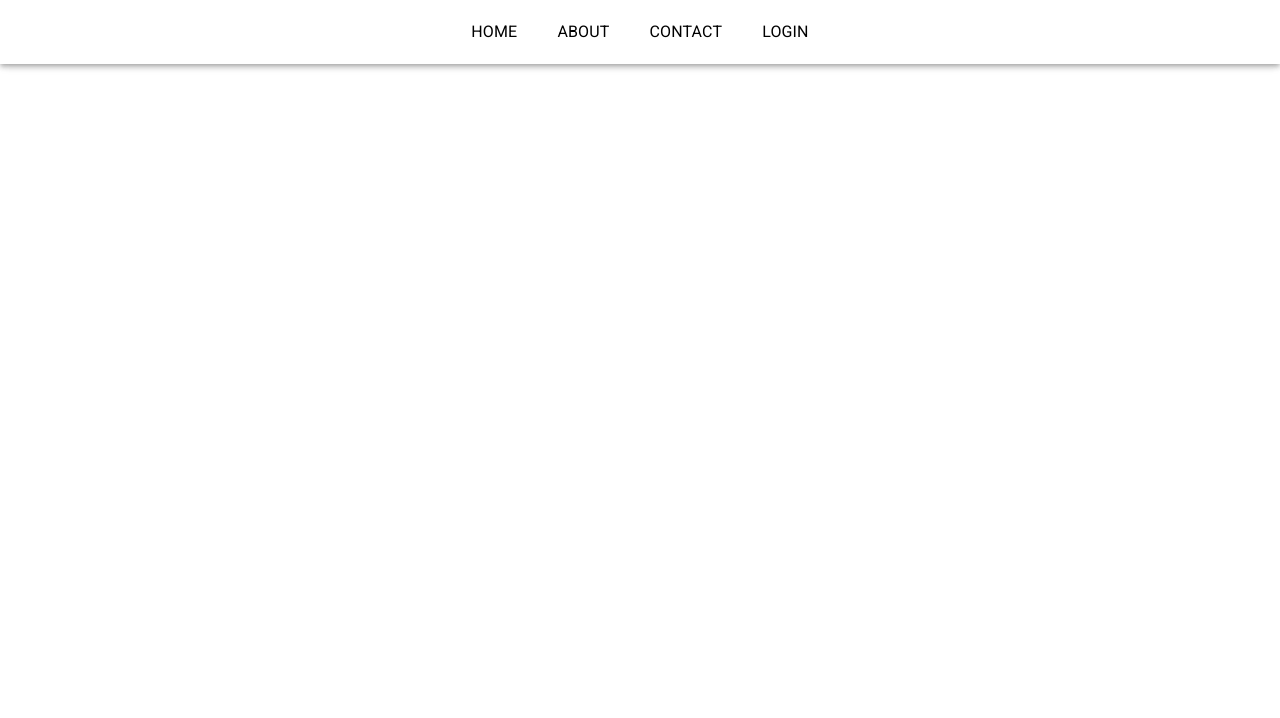
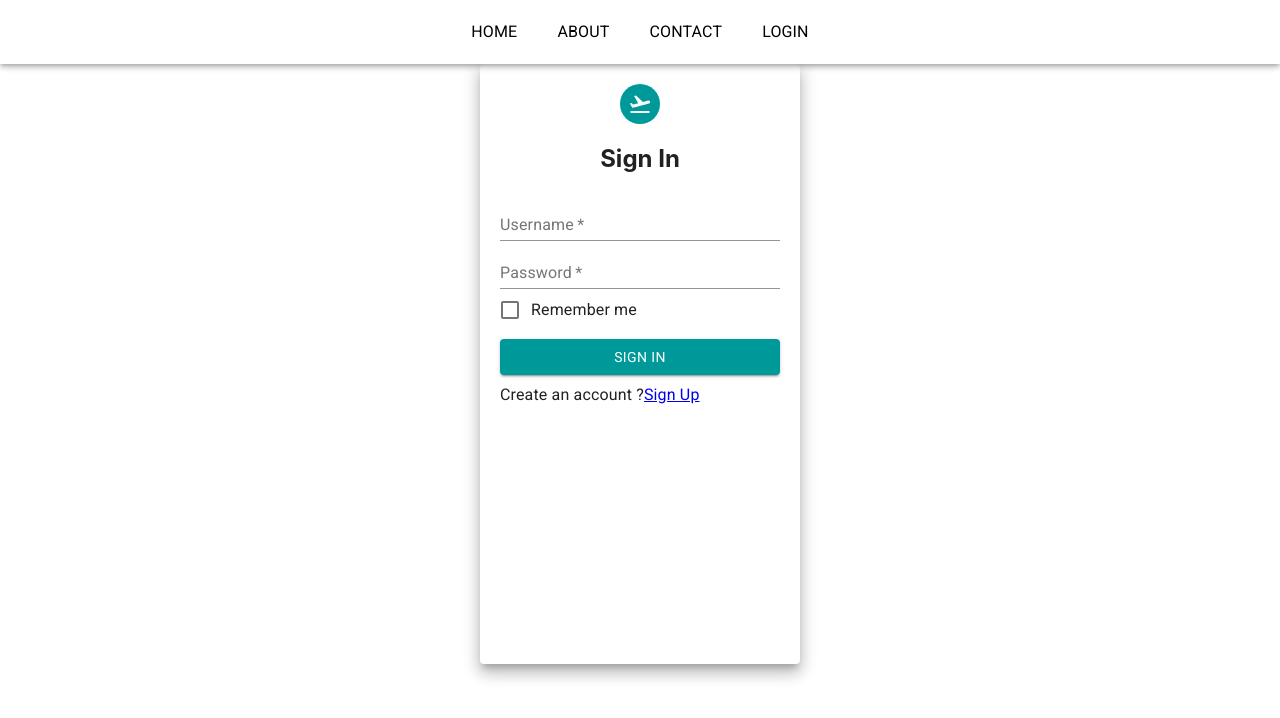
Before and after one commit to reemismail98/Where-To-, a React (Create React App) app in the folder WhereTo/client/: page /login in a window 1280 px wide. Shown: the top 718 px of the page. Built offline with nearby package versions, Linux system fonts and the light colour scheme.

Commit message:
login & registration forms

```diff
--- a/WhereTo/client/src/App.js
+++ b/WhereTo/client/src/App.js
@@ -6,7 +6,8 @@ import DetailView from './components/post/DetailView';
 import { Router } from "@reach/router";
 import CreateView from './components/post/CreateView';
 import UpdateView from './components/post/UpdateView';
-import login from './components/loginreg/login';
+import Login from './components/Login';
+import Register from './components/Register';
 
 
 
@@ -17,7 +18,8 @@ function App() {
 
       <Box style={{marginTop:64}} >
       <Router>
-      <login path="/login" />
+      <Login path="/login" />
+      <Register path="/users/new" />
         <Home path="/" />
         <DetailView path="/detail"/>
         <CreateView path="/create"/>
--- /dev/null
+++ b/WhereTo/client/src/components/Login.js
@@ -0,0 +1,71 @@
+import React, { useState } from 'react'
+import axios from 'axios'
+import { Link, navigate } from '@reach/router'
+
+
+import { Grid,Paper, Avatar, TextField, Button, Typography } from '@material-ui/core'
+import FlightTakeoffIcon from '@material-ui/icons/FlightTakeoff';
+import FormControlLabel from '@material-ui/core/FormControlLabel';
+import Checkbox from '@material-ui/core/Checkbox';
+
+
+const Login = (props) => {
+    const paperStyle={padding :20,height:'70vh',width:280, margin:"20px auto"}
+    const avatarStyle={backgroundColor:'#009999'}
+    const btnstyle={margin:'8px 0',backgroundColor:"#009999"}
+    const [email, setEmail] = useState('')
+    const [password, setPassword] = useState('')
+    const [errors, setErrors] = useState([]);
+
+    const onSubmitHandler = (e) => {
+        e.preventDefault()
+        axios.post('http://localhost:8000/api/login', {
+            email,
+            password,
+            })
+            .then((res) => console.log(res) & navigate("/login"))
+            .catch(err=>{
+                const errorResponse = err.response.data.errors; // Get the errors from err.response.data
+                const errorArr = []; // Define a temp error array to push the messages in
+                for (const key of Object.keys(errorResponse)) { // Loop through all errors and get the messages
+                    errorArr.push(errorResponse[key].message)
+                }
+                // Set Errors
+                setErrors(errorArr);
+            }) }
+
+
+
+    return (
+ <form onSubmit={onSubmitHandler}>
+     {errors.map((err, index) => <p key={index}>{err}</p>)}
+     <Paper elevation={10} style={paperStyle}>
+                <Grid align='center'>
+                     <Avatar style={avatarStyle}><FlightTakeoffIcon/></Avatar>
+                    <h2>Sign In</h2>
+                </Grid>
+                <TextField label='Username' placeholder='Enter username' onChange={(e) => setEmail(e.target.value)} fullWidth required/>
+                <TextField label='Password' placeholder='Enter password' type='password' onChange={(e) => setPassword(e.target.value)} fullWidth required/>
+                <FormControlLabel
+                    control={
+                    <Checkbox
+                        name="checkedB"
+                        color="primary"
+                    />
+                    }
+                    label="Remember me"
+                 />
+                <Button type='submit' color='primary' variant="contained" style={btnstyle} fullWidth>Sign in</Button>
+                <Typography > Create an account ?
+                     <Link to="/users/new">
+                        Sign Up
+                </Link>
+                </Typography>
+            </Paper>
+        </form>
+
+
+//         </>
+    )
+}
+export default Login
--- /dev/null
+++ b/WhereTo/client/src/components/Register.js
@@ -0,0 +1,79 @@
+import React, { useState } from 'react'
+import axios from 'axios'
+import { Link, navigate } from '@reach/router'
+
+
+import { Grid,Paper, Avatar, TextField, Button, Typography } from '@material-ui/core'
+import FlightTakeoffIcon from '@material-ui/icons/FlightTakeoff';
+import FormControlLabel from '@material-ui/core/FormControlLabel';
+import Checkbox from '@material-ui/core/Checkbox';
+
+
+const Login = (props) => {
+    const paperStyle={padding :20,height:'70vh',width:280, margin:"20px auto"}
+    const avatarStyle={backgroundColor:'#009999'}
+    const btnstyle={margin:'8px 0',backgroundColor:"#009999"}
+    const [name, setName] = useState('')
+    const [email, setEmail] = useState('')
+    const [password, setPassword] = useState('')
+    const [confirmPassword, setConfirmPassword] = useState('')
+    const [errors, setErrors] = useState([]);
+
+    const onSubmitHandler = (e) => {
+        e.preventDefault()
+        axios.post('http://localhost:8000/api/users/new', {
+            name,
+            email,
+            password,
+            confirmPassword
+            })
+            .then((res) => console.log(res) & navigate("/login"))
+            .catch(err=>{
+                const errorResponse = err.response.data.errors; // Get the errors from err.response.data
+                const errorArr = []; // Define a temp error array to push the messages in
+                for (const key of Object.keys(errorResponse)) { // Loop through all errors and get the messages
+                    errorArr.push(errorResponse[key].message)
+                }
+                // Set Errors
+                setErrors(errorArr);
+            }) }
+
+
+
+    return (
+
+
+ <form onSubmit={onSubmitHandler}>
+     {errors.map((err, index) => <p key={index}>{err}</p>)}
+     <Paper elevation={10} style={paperStyle}>
+                <Grid align='center'>
+                     <Avatar style={avatarStyle}><FlightTakeoffIcon/></Avatar>
+                    <h2>Sign Up</h2>
+                </Grid>
+                <TextField label='Name' placeholder='Enter name' onChange={(e) => setName(e.target.value)} fullWidth required/>
+                <TextField label='Username' placeholder='Enter username' onChange={(e) => setEmail(e.target.value)} fullWidth required/>
+                <TextField label='Password' placeholder='Enter password' type='password' onChange={(e) => setPassword(e.target.value)} fullWidth required/>
+                <TextField label='Confirm Password' placeholder='Enter confirm password' type='password' onChange={(e) => setConfirmPassword(e.target.value)} fullWidth required/>
+                <FormControlLabel
+                    control={
+                    <Checkbox
+                        name="checkedB"
+                        color="primary"
+                    />
+                    }
+                    label="Remember me"
+                 />
+                <Button type='submit' color='primary' variant="contained" style={btnstyle} fullWidth>Create Account</Button>
+                <Typography > Already have an account ?
+                     <Link to="/login">
+                        Sign In
+                </Link>
+                </Typography>
+            </Paper>
+        </form>
+
+
+//         </>
+    )
+}
+export default Login
```
Also changed, not shown: 2 other files (tests, documents, lock files or other folders).
